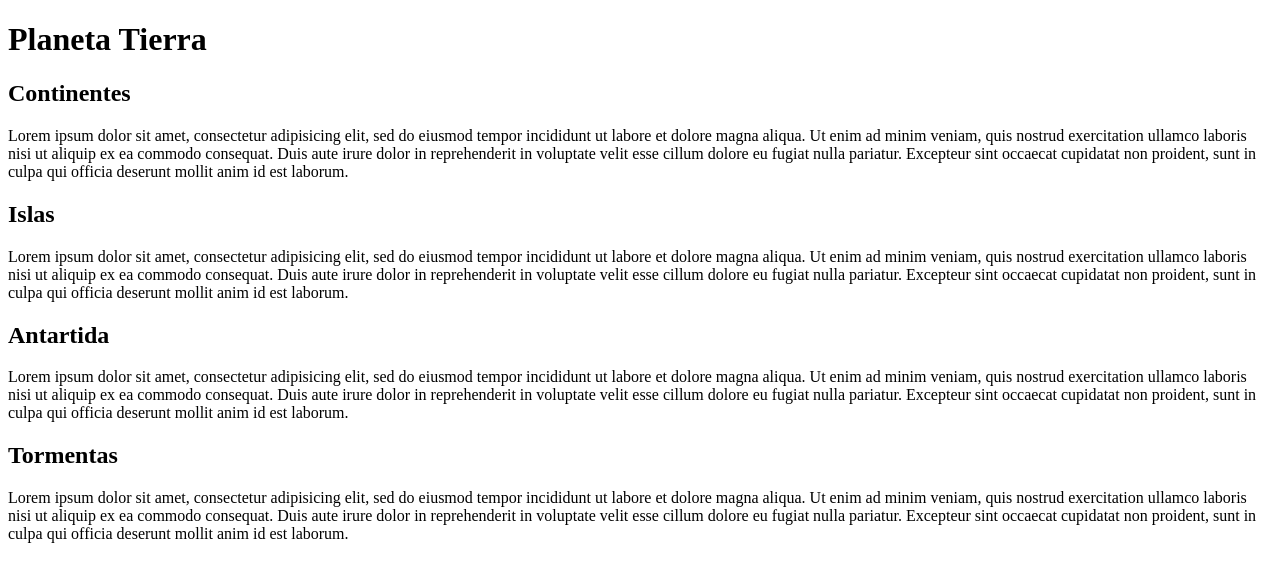
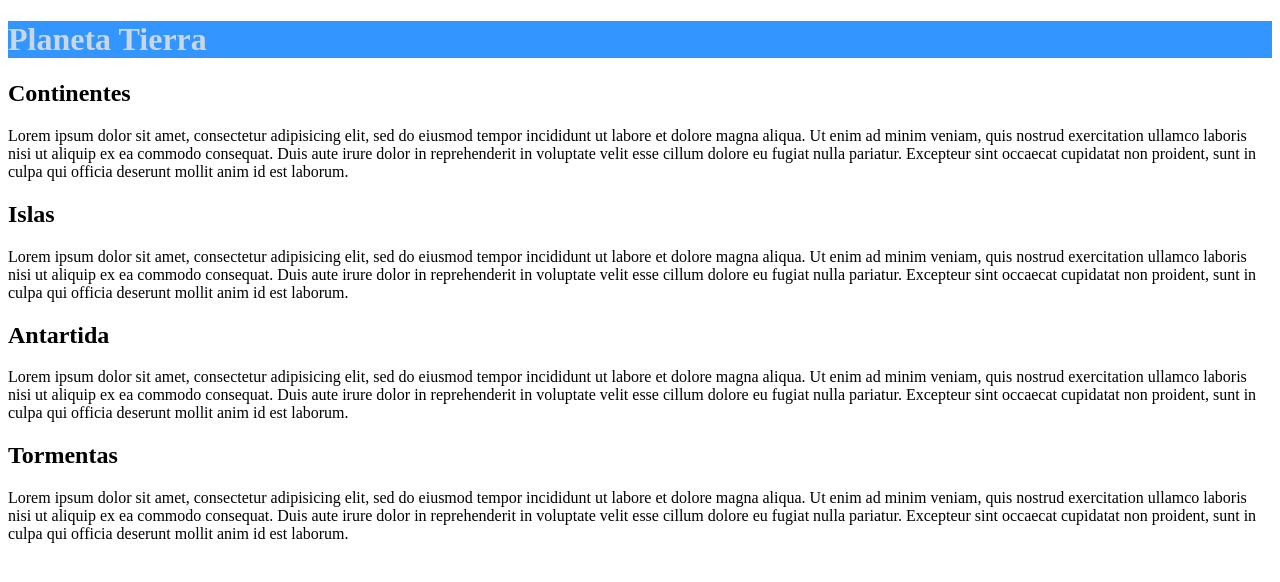
Before and after one commit to naviMtq/webTierra, a plain HTML site: page index.html in a window 1280 px wide. Drawn offline with Linux system fonts and the light colour scheme.

Commit message:
agregando estilo1

```diff
--- a/index.html
+++ b/index.html
@@ -7,7 +7,7 @@
 	<title>index</title>
 </head>
 <body>
-	<h1>Planeta Tierra</h1>
+	<h1 class="titulos">Planeta Tierra</h1>
 	<h2>Continentes</h2>
 	<p>Lorem ipsum dolor sit amet, consectetur adipisicing elit, sed do eiusmod
 	tempor incididunt ut labore et dolore magna aliqua. Ut enim ad minim veniam,
```
